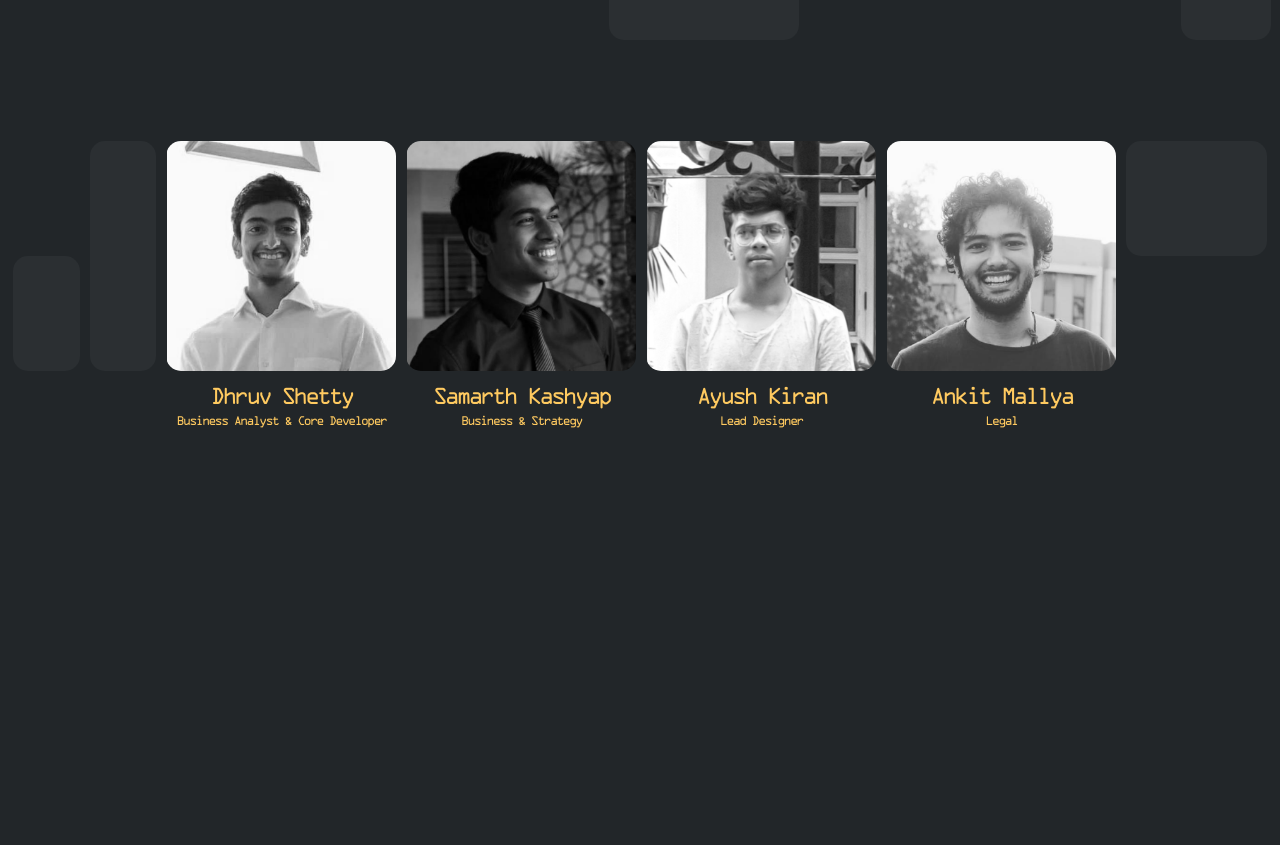
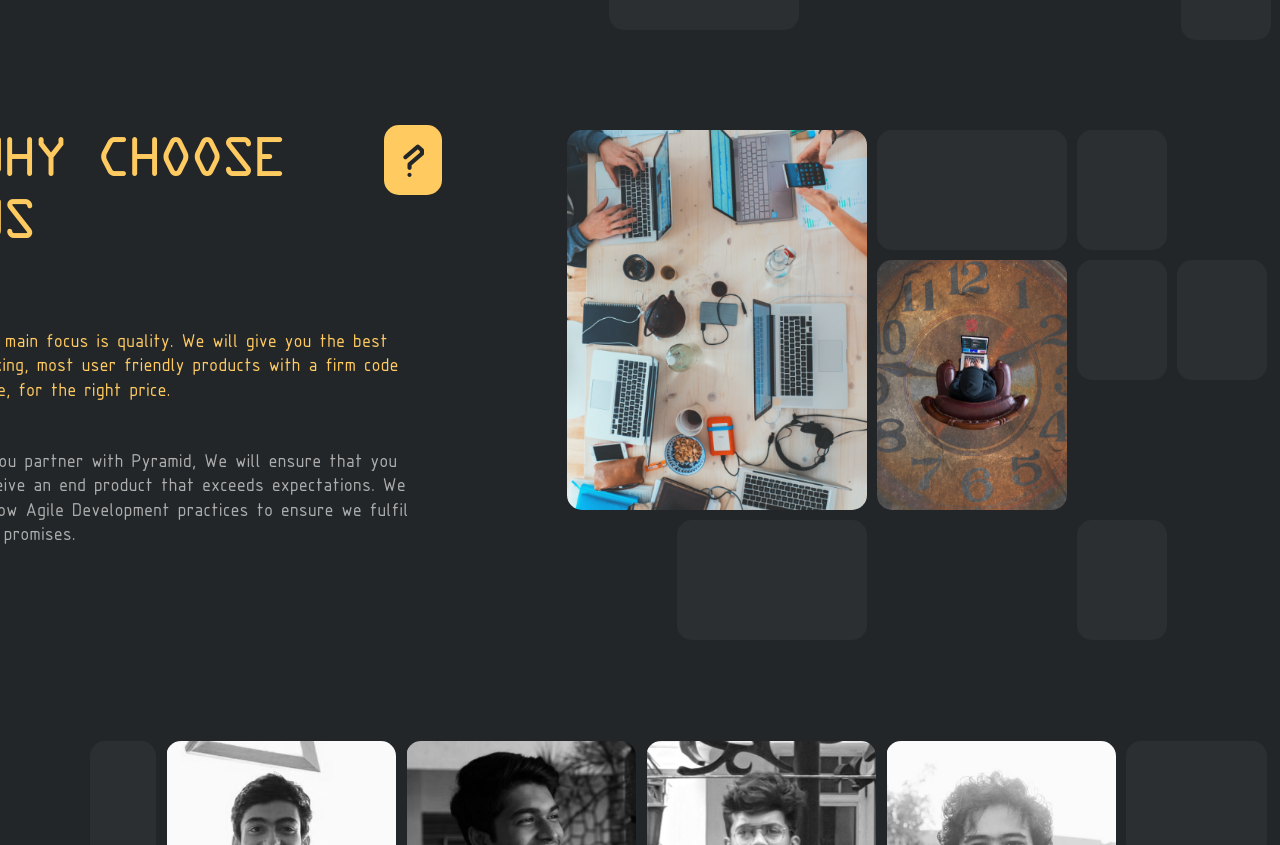
Before and after one commit to PyramidDevelopers/react-trainee, a React (Create React App) app: page / in a window 1280 px wide. Shown: the part 1240-2085 px from the top of the page. Before the commit the page ends 1725 px from the top, so only its background shows below. Built offline with nearby package versions, Linux system fonts and the light colour scheme.

Commit message:
Added Why section

```diff
--- a/src/App.js
+++ b/src/App.js
@@ -2,12 +2,14 @@ import './App.css';
 import { OurTeam } from './components/our team/OurTeam';
 import { Who } from './components/who/Who'
 import { What } from './components/what/What';
+import { Why } from './components/why/Why';
 
 function App() {
   return (
     <div className="main-app">
       <Who />
       <What />
+      <Why />
       <OurTeam />
     </div>
   );
--- a/src/components/what/What.css
+++ b/src/components/what/What.css
@@ -56,7 +56,7 @@
 
 .horizontal-rect {
     width: 190px;
-    height: 130px;
+    height: 120px;
     margin: 5px;
     border-radius: 15px;
     background-color: #2b2f32;
@@ -66,7 +66,7 @@
     width: 90px;
     height: 110px;
     border-radius: 15px;
-    margin: 155px 5px 5px;
+    margin: 165px 5px 5px;
     background-color: #2b2f32;
     align-self: flex-end;
 }
--- /dev/null
+++ b/src/components/why/Why.css
@@ -0,0 +1,68 @@
+.why-section {
+    display: flex;
+    flex-flow: row;
+    justify-content: flex-end;
+    margin-top: 80px;
+}
+
+.why-left-image-container {
+    display: flex;
+    flex-flow: column;
+    margin-left: 120px;
+}
+
+.why-right-image-container {
+    display: flex;
+    flex-flow: column;
+}
+
+.why-vertical-rects-container {
+    display: flex;
+    flex-flow: column;
+}
+
+.why-vertical-rects-container-right {
+    display: flex;
+    flex-flow: column;
+}
+
+.why-right-image {
+    width: 190px;
+    height: 250px;
+    margin: 5px;
+    border-radius: 15px;
+}
+
+.why-left-image {
+    width: 300px;
+    height: 380px;
+    margin: 5px;
+    border-radius: 15px;
+}
+
+.why-horizontal-rect {
+    width: 190px;
+    height: 120px;
+    margin-inline-start: auto;
+    margin-right: 5px;
+    margin-top: 5px;
+    margin-bottom: 5px;
+    border-radius: 15px;
+    background-color: #2b2f32;
+}
+
+.why-vertical-rect {
+    width: 90px;
+    height: 120px;
+    border-radius: 15px;
+    background-color: #2b2f32;
+    margin: 5px;
+}
+
+.why-vertical-rect-dark {
+    width: 90px;
+    height: 120px;
+    border-radius: 15px;
+    background-color: #222629;
+    margin: 5px;
+}
--- /dev/null
+++ b/src/components/why/Why.js
@@ -0,0 +1,35 @@
+import React from 'react'
+import { InfoText } from '../text/InfoText'
+import leftImage from '../../assets/choose-left.png'
+import rightImage from '../../assets/choose-right.png'
+import './Why.css'
+
+export const Why = () => {
+    let question = "WHY CHOOSE US"
+    let paragraph1 = "Our main focus is quality. We will give you the best looking, most user friendly products with a firm code base, for the right price."
+    let paragraph2 = "If you partner with Pyramid, We will ensure that you receive an end product that exceeds expectations. We follow Agile Development practices to ensure we fulfil our promises."
+
+    return (
+        <div className="why-section">
+            <InfoText question={question} paragraph1={paragraph1} paragraph2={paragraph2} />
+            <div className="why-left-image-container">
+                <img src={leftImage} className="why-left-image" alt="" />
+                <div className="why-horizontal-rect" />
+            </div>
+            <div className="why-right-image-container">
+                <div className="why-horizontal-rect" />
+                <img src={rightImage} className="why-right-image" alt="" />
+            </div>
+            <div className="why-vertical-rects-container">
+                <div className="why-vertical-rect" />
+                <div className="why-vertical-rect" />
+                <div className="why-vertical-rect-dark" />
+                <div className="why-vertical-rect" />
+            </div>
+            <div className="why-vertical-rects-container-right">
+                <div className="why-vertical-rect-dark" />
+                <div className="why-vertical-rect" />
+            </div>
+        </div>
+    )
+}
```
